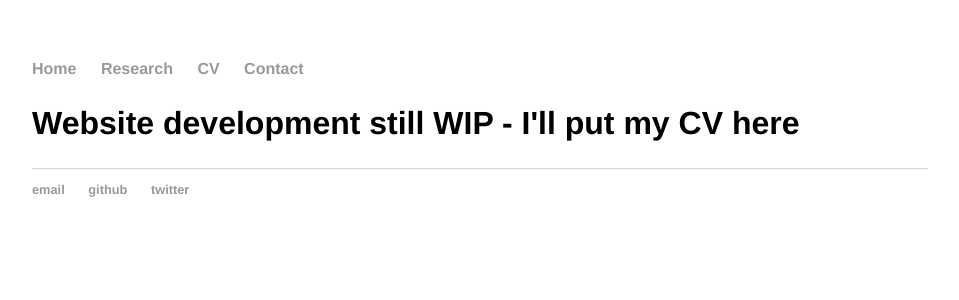
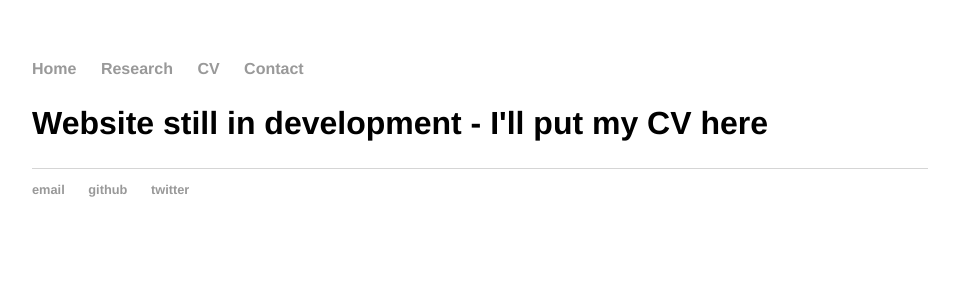
Before and after one commit to gjgilbert/gjgilbert.github.io, a Jekyll site: the page built from cv/index.html, in a window 1280 px wide. Shown: the top 300 px of the page, without its empty margins (160-1119 px from the left). Built offline with Jekyll 4.4.1, drawn with Linux system fonts in a browser that asks for light colours.

Commit message:
Update index.html

```diff
--- a/cv/index.html
+++ b/cv/index.html
@@ -3,5 +3,5 @@ layout: default
 title: Greg Gilbert - CV
 ---
 <div class="blurb">
-	<h2>Website development still WIP - I'll put my CV here</h2>
+	<h2>Website still in development - I'll put my CV here</h2>
 </div><!-- /.blurb -->
```
